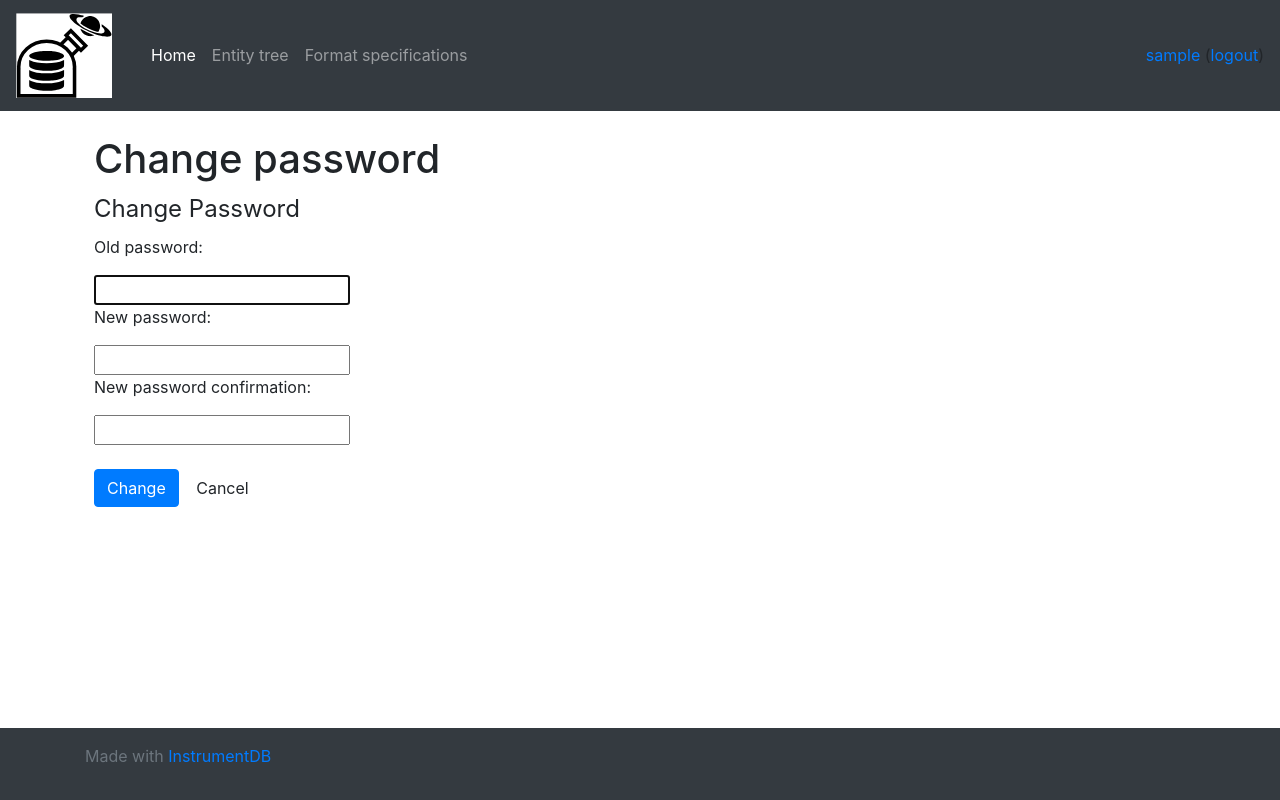
After one commit to ziotom78/planck_insdb_demo, a Django app: page /changepassword/ in a window 1280 px wide. The commit adds this page. Run offline with Django 3.2, Linux system fonts and the light colour scheme; the visitor is signed in with stand-in values (Sample User, id 1); parts of the project's set-up code (start-up, migrations or seed data) failed here and were passed over; some libraries are stand-ins or nearby versions.

Commit message:
Add user view page and change password form

```diff
--- /dev/null
+++ b/browse/forms.py
@@ -0,0 +1,19 @@
+# -*- encoding: utf-8 -*-
+
+from django.contrib.auth.decorators import login_required
+from django.contrib.auth.forms import PasswordChangeForm
+from django.shortcuts import render
+
+
+@login_required
+def change_password(request, template="browse/password_change_form.html"):
+    form = PasswordChangeForm(user=request.user)
+    if request.method == "POST":
+        form = PasswordChangeForm(request.user, request.POST)
+        if form.is_valid():
+            form.save()
+            context = {"form": form, "success": True}
+            return render(request, template, context)
+
+    context = {"form": form}
+    return render(request, template, context)
--- a/browse/templates/browse/base_generic.html
+++ b/browse/templates/browse/base_generic.html
@@ -53,16 +53,15 @@
         </ul>
       </div>
 
-      <div class="navbar-collapse collapse w-100 order-2 dual-collapse2">
+      <div class="navbar-collapse collapse w-50 order-2">
         <ul class="navbar-nav ml-auto">
-
             <li class="nav-item">
                {% block content %}
                 {% if user.is_authenticated %}
-                 <p class="text-white">Hi {{ user.username }}</p>
-              <a href="{% url 'logout' %}">Log Out</a>
+                  <a href="{% url 'user-view' user.username %}">{{ user.username }}</a>
+                  (<a href="{% url 'logout' %}">logout</a>)
                 {% else %}
-                  <a class="nav-link" href="{% url 'login' %}">Log In</a>
+                  <a href="{% url 'login' %}">Login</a>
                 {% endif %}
               {% endblock %}
             </li>
--- /dev/null
+++ b/browse/templates/browse/password_change_form.html
@@ -0,0 +1,48 @@
+{% extends "browse/base_generic.html" %}
+{% block title %}Change password{% endblock %}
+
+{% block body %}
+<h1>Change password</h1>
+
+<form action="{% url 'user-change-password' %}" method="POST" class="form-horizontal">
+{% csrf_token %}
+    <fieldset>
+          <legend>Change Password</legend>
+
+          {% for field in form %}
+           <div class="control-group">
+              <label class="control-label" for="input01">{{ field.label_tag }}</label>
+
+              <div class="controls">
+                {{ field }}
+              </div>
+
+              {% if field.errors %}
+               {% for error in field.errors %}
+                 <div class="alert alert-info">
+	         {{ error }}
+                 </div>
+               {% endfor %}
+              {% endif %}
+
+           </div>
+          {% endfor %}
+
+ 	  <br/>
+
+          <div class="form-actions">
+            <button type="submit" class="btn btn-primary">Change</button>
+            <a class="btn btn-default" href="{% url 'release-list-view' %}">Cancel</a>
+          </div>
+
+    </fieldset>
+
+</form>
+
+{% if success %}
+    <div class="alert alert-success">
+        Password changed successfully
+    </div>
+{% endif %}
+
+{% endblock body %}
--- a/instrumentdb/urls.py
+++ b/instrumentdb/urls.py
@@ -18,6 +18,7 @@ from django.urls import include, path, re_path
 
 from rest_framework import routers
 
+from browse.forms import change_password
 from browse.views import (
     DataFileView,
     DataFilePlotDownloadView,
@@ -40,6 +41,7 @@ from browse.views import (
     browse_release_view,
     login_request,
     ReleaseDownloadView,
+    UserView,
 )
 
 ################################################################################
@@ -70,6 +72,8 @@ urlpatterns = [
         name="data-file-plot-view",
     ),
     path("entities/", entity_tree_view, name="entity-list-view"),
+    path("users/<username>/", UserView.as_view(), name="user-view"),
+    path("changepassword/", change_password, name="user-change-password"),
     path("browse/entities/<pk>/", EntityView.as_view(), name="entity-view"),
     path("browse/quantities/<pk>/", QuantityView.as_view(), name="quantity-view"),
     path("browse/releases/<pk>/", ReleaseView.as_view(), name="release-view"),
```
Also changed, not shown: browse/templates/browse/user_detail.html (added, +21 -0 lines), browse/views.py (+12 -1 lines).
